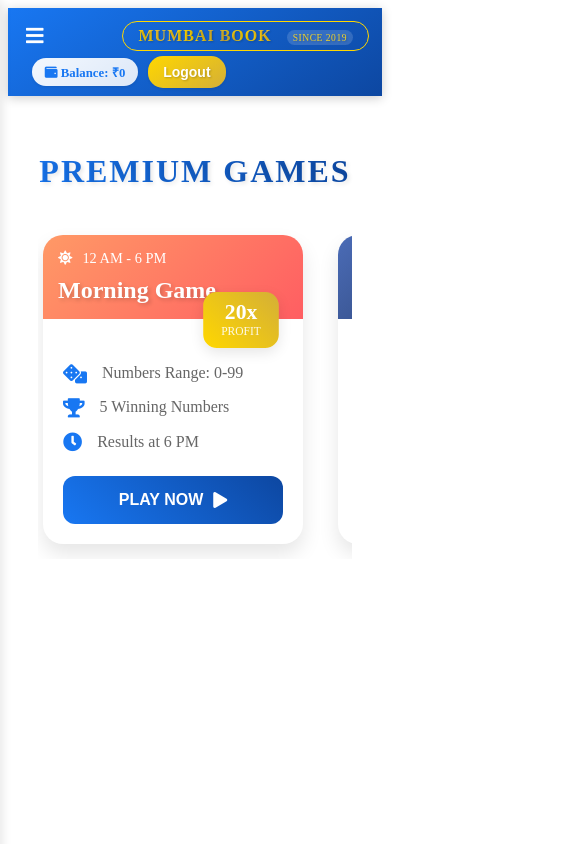
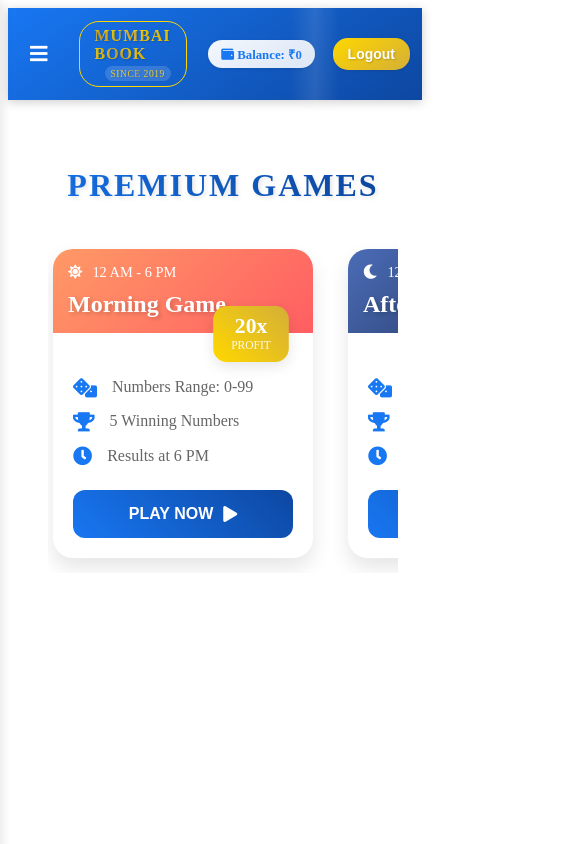
Before and after one commit to Mumbaibook/mumbaibook, a plain HTML site: page templates/dashboard.html in a window 390 px wide. Shown: the top 844 px of the page, 585 px wide, since content can reach past the window. Drawn offline with Linux system fonts and the light colour scheme; no server answers.

Commit message:
Update dashboard.html

```diff
--- a/templates/dashboard.html
+++ b/templates/dashboard.html
@@ -545,12 +545,30 @@
 
             #main {
                 margin-left: 0 !important;
-                padding: 10px;
+                width: 100%;
+                overflow-x: hidden;
             }
 
             .navbar {
-                padding: 10px;
-                flex-wrap: wrap;
+                width: 100%;
+                position: relative;
+                padding: 10px 15px;
+            }
+
+            .navbar > div:last-child {
+                display: flex;
+                align-items: center;
+                gap: 10px;
+                margin-left: auto;
+            }
+
+            body {
+                overflow-x: hidden;
+                width: 100%;
+            }
+
+            .wallet {
+                white-space: nowrap;
             }
 
             .logo-text {
@@ -599,7 +617,11 @@
         @media screen and (max-width: 480px) {
             .navbar {
                 justify-content: space-between;
-                padding: 8px;
+                padding: 8px 12px;
+            }
+
+            .navbar > div:last-child {
+                gap: 8px;
             }
 
             .logo-text {
```
